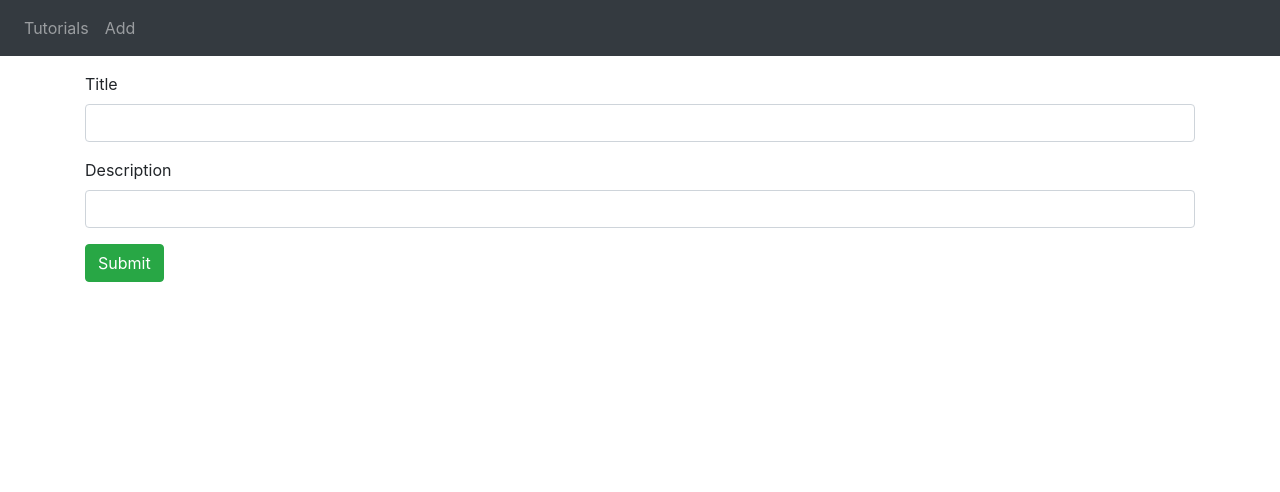
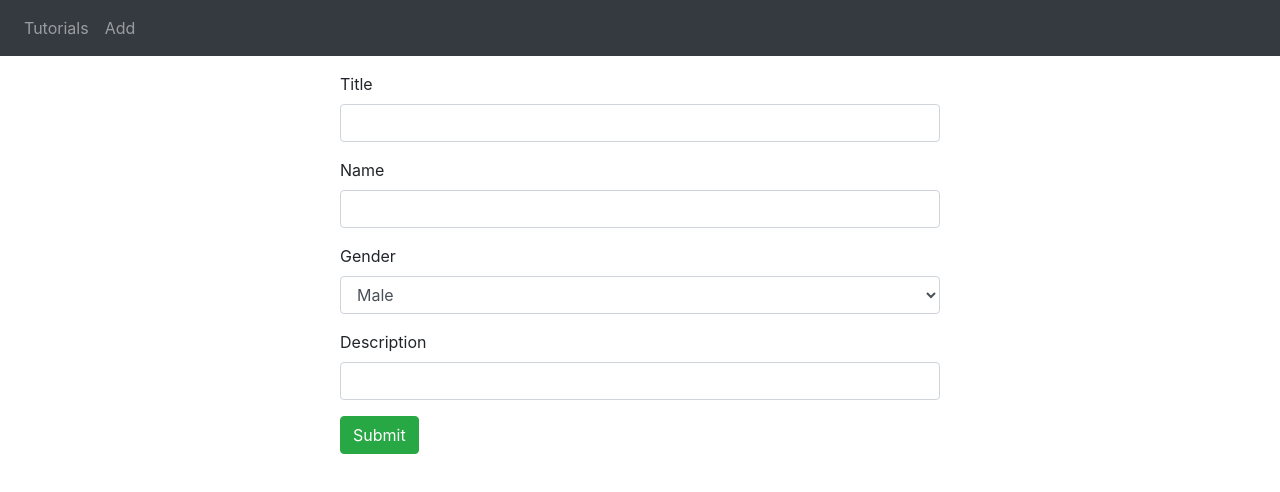
Before and after one commit to ventureful/school-MS-frontend-Angular, an Angular app: page /addtutorial in a window 1280 px wide. Shown: the top 492 px of the page. Built offline with nearby package versions, Linux system fonts and the light colour scheme.

Commit message:
updated tutorial add component

```diff
--- a/src/app/components/tutorial-add/tutorial-add.component.html
+++ b/src/app/components/tutorial-add/tutorial-add.component.html
@@ -1,4 +1,4 @@
-<div>
+<div class="edit-form">
   <div class="submit-form">
     <div *ngIf="!submitted">
       <div class="form-group">
@@ -8,9 +8,38 @@
           class="form-control"
           id="title"
           required
-          [(ngModel)]="tutorial.title"
+          [(ngModel)]="tutorial.studentTitle"
           name="title"
         />
+      </div>
+
+      <div class="form-group">
+        <label for="name">Name</label>
+        <input
+          type="text"
+          class="form-control"
+          id="name"
+          required
+          [(ngModel)]="tutorial.studentName"
+          name="name"
+        />
+      </div>
+
+      <div class="form-group">
+        <label for="gender">Gender</label>
+        <select
+          class="form-control"
+          id="gender"
+          required
+          [(ngModel)]="tutorial.studentGender"
+          (change)="getSelectedGender()"
+          name="gender"
+        >
+          <option value="null" disabled>Select Gender</option>
+          <option *ngFor="let gender of genderlist" [value]="gender.id">
+            {{ gender.name }}
+          </option>
+        </select>
       </div>
 
       <div class="form-group">
@@ -20,7 +49,7 @@
           class="form-control"
           id="description"
           required
-          [(ngModel)]="tutorial.description"
+          [(ngModel)]="tutorial.studentDescription"
           name="description"
         />
       </div>
@@ -28,7 +57,7 @@
       <button class="btn btn-success" (click)="saveTutorial()">Submit</button>
     </div>
 
-    <div *ngIf="" submitted>
+    <div *ngIf="submitted">
       <h4>Tutorial was submitted succesfully!</h4>
       <button class="btn btn-success" (click)="newTutorial()">Add</button>
     </div>
--- a/src/app/components/tutorial-add/tutorial-add.component.scss
+++ b/src/app/components/tutorial-add/tutorial-add.component.scss
@@ -0,0 +1,4 @@
+.edit-form {
+  max-width: 600px;
+  margin: auto;
+}
--- a/src/app/components/tutorial-add/tutorial-add.component.ts
+++ b/src/app/components/tutorial-add/tutorial-add.component.ts
@@ -1,5 +1,6 @@
 import { Component } from '@angular/core';
-import { Tutorial } from 'src/app/models/tutorial.model';
+import { Router } from '@angular/router';
+import { Gender, Tutorial } from 'src/app/models/tutorial.model';
 import { TutorialService } from 'src/app/services/tutorial.service';
 
 @Component({
@@ -9,20 +10,32 @@ import { TutorialService } from 'src/app/services/tutorial.service';
 })
 export class TutorialAddComponent {
   tutorial: Tutorial = {
-    title: '',
-    description: '',
-    published: false,
+    studentName: '',
+    studentGender: Gender.Male,
+    studentTitle: '',
+    studentDescription: '',
   };
+  genderlist = [
+    { id: Gender.Male, name: 'Male' },
+    { id: Gender.Female, name: 'Female' },
+  ];
+  genderObj: any;
   submitted: boolean = false;
 
-  constructor(private tutorialService: TutorialService) {
+  constructor(
+    private tutorialService: TutorialService,
+    private router: Router
+  ) {
     console.log(tutorialService);
+    console.log(router);
   }
 
   saveTutorial(): void {
     const data = {
-      title: this.tutorial.title,
-      description: this.tutorial.description,
+      studentName: this.tutorial.studentName,
+      studentGender: this.tutorial.studentGender,
+      studentTitle: this.tutorial.studentTitle,
+      studentDescription: this.tutorial.studentDescription,
     };
 
     this.tutorialService.create(data).subscribe({
@@ -32,14 +45,24 @@ export class TutorialAddComponent {
       },
       error: (e) => console.log(e),
     });
+    // this.router.navigate(['/tutorials']);
   }
 
   newTutorial(): void {
     this.submitted = false;
     this.tutorial = {
-      title: '',
-      description: '',
-      published: false,
+      studentName: '',
+      studentGender: Gender.Male,
+      studentTitle: '',
+      studentDescription: '',
     };
+    this.genderlist = [
+      { id: Gender.Male, name: 'Male' },
+      { id: Gender.Female, name: 'Female' },
+    ];
+  }
+
+  getSelectedGender(): void {
+    console.log(this.tutorial.studentGender);
   }
 }
```
